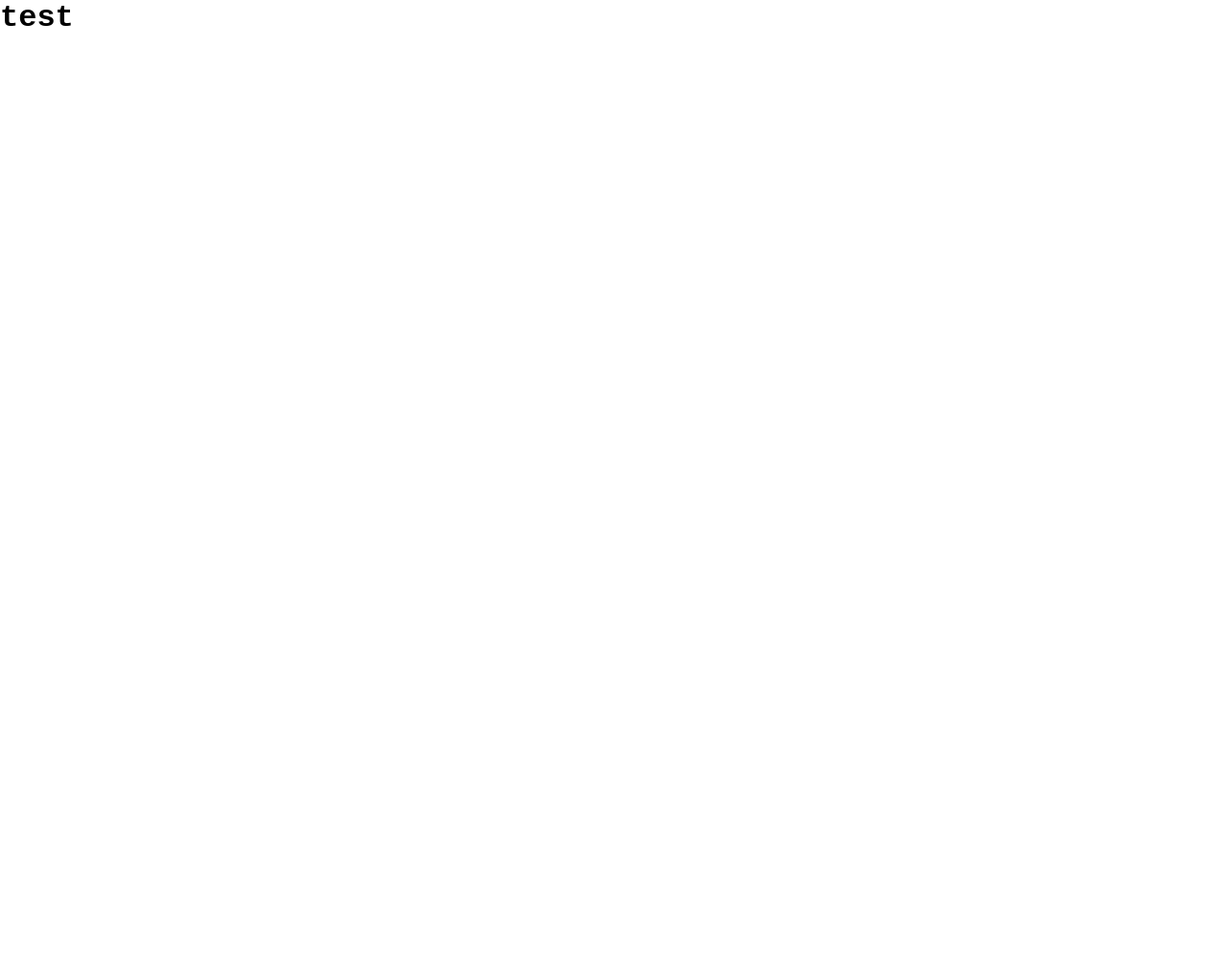
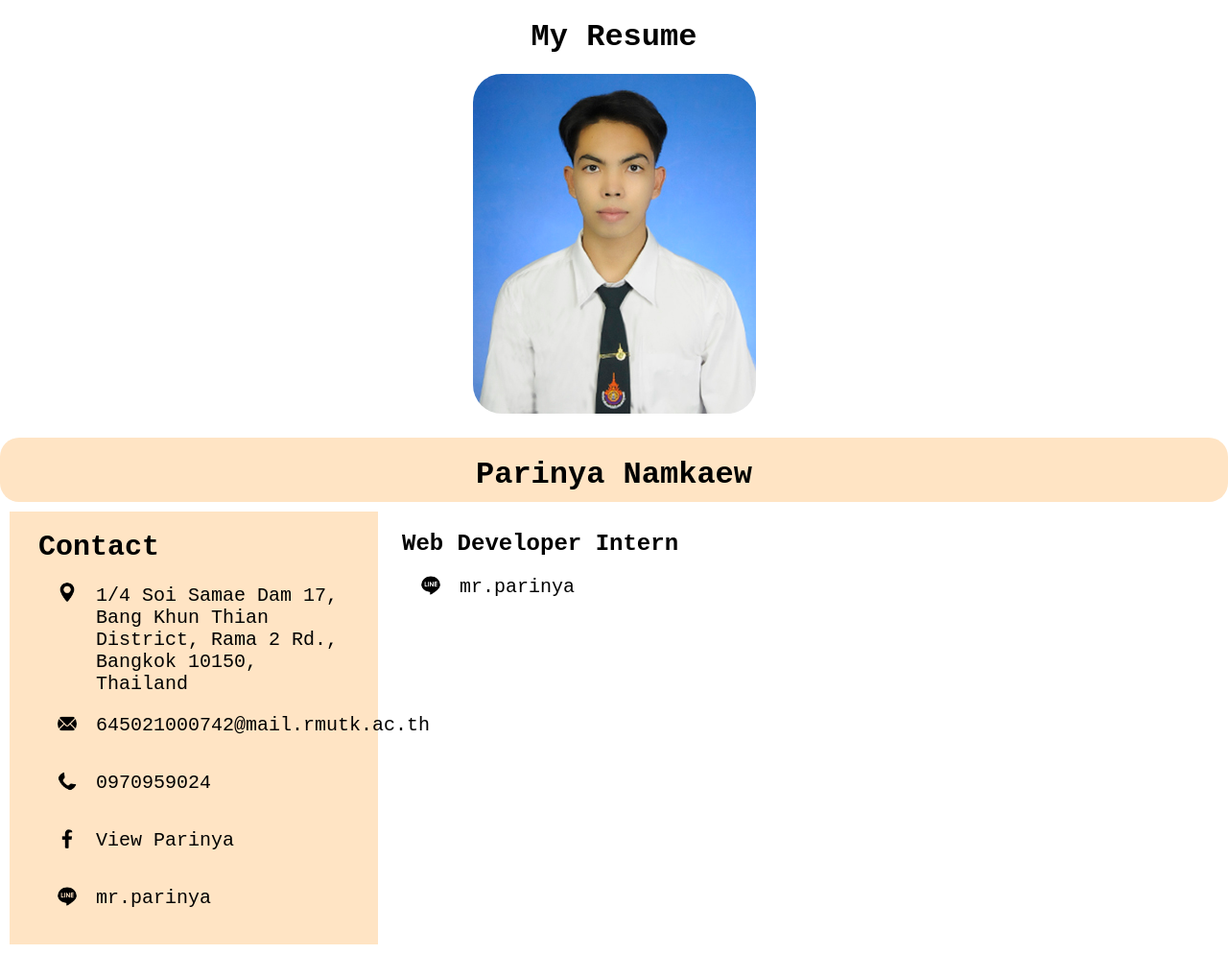
Before and after one commit to parinya742/portfolio-tutorial, a plain HTML site: page index.html in a window 1280 px wide. Shown: the whole page at 96% size. Before the commit the page ends 800 px from the top, so only its background shows below. Drawn offline with Linux system fonts and the light colour scheme.

Commit message:
edit day2
เพิ่มรายละเอียด Contact และจัดเลย์เอาต์

```diff
--- a/index.html
+++ b/index.html
@@ -3,10 +3,60 @@
 <head>
     <meta charset="UTF-8">
     <meta name="viewport" content="width=device-width, initial-scale=1.0">
+
     <link rel="stylesheet" href="/style.css">
     <title>portfolio 1</title>
 </head>
+
 <body>
-    <h1>test</h1>
+    <h1>My Resume</h1>
+    <div class="picture-resume">
+        <img src="/assest/resume.jpg" alt="">
+    </div>
+    <h1 class="name-resume">Parinya Namkaew</h1>
+
+    <div class="container">
+
+
+    <section class="left-menu-bar">
+
+        <div style="text-align: left; " class="contact-menu">
+            <h2 style="font-size: 30px;">Contact</h2>
+
+        <div class="icon-flex">
+            <img style="width: 60px; height: 60px;" src="./assest/maps-and-flags.png" alt="">
+            <p style="padding-left: -15px; padding-top: 22px; font-size: 20px; ">1/4 Soi Samae Dam 17, Bang Khun Thian District, Rama 2 Rd., Bangkok 10150, Thailand</p>
+        </div>
+        <div class="icon-flex">
+            <img style="width: 60px; height: 60px;" src="./assest/email.png" alt="">
+            <p style="font-size: 20px; padding-left: -15px; padding-top: 20px; font-size: 20px; ">645021000742@mail.rmutk.ac.th</p>
+        </div>
+        <div class="icon-flex">
+            <img style="width: 60px; height: 60px;" src="./assest/call.png" alt="">
+            <p style="font-size: 20px; padding-left: -15px; padding-top: 20px; font-size: 20px; ">0970959024</p>
+        </div>
+
+        <div class="icon-flex">
+            <img style="width: 60px; height: 60px;" src="./assest/facebook-app-symbol.png" alt="">
+            <p style="font-size: 20px; padding-left: -15px; padding-top: 20px; font-size: 20px; ">View Parinya</p>
+        </div>
+
+        <div class="icon-flex">
+            <img style="width: 60px; height: 60px;" src="./assest/line.png" alt="">
+            <p style="font-size: 20px; padding-left: -15px; padding-top: 20px; font-size: 20px; ">mr.parinya</p>
+        </div>
+
+        </div>
+
+    </section>
+
+    <section class="right-menu-bar">
+        <h1 style="text-align: left;">Web Developer Intern</h1>
+        <div class="icon-flex">
+            <img style="width: 60px; height: 60px;" src="./assest/line.png" alt="">
+            <p style="font-size: 20px; padding-left: -15px; padding-top: 20px; font-size: 20px; ">mr.parinya</p>
+        </div>
+    </section>
+</div>
 </body>
 </html>
--- a/style.css
+++ b/style.css
@@ -4,3 +4,50 @@
     font-family: 'Courier New', Courier, monospace;
     box-sizing: border-box;
 }
+h1{
+    text-align: center;
+    padding-top: 20px;
+}
+img{
+    border-radius: 50px;
+    padding: 20px;
+}
+.picture-resume{
+    text-align: center;
+
+}
+.name-resume{
+    background-color:bisque;
+    text-align:center;
+    border-radius: 20px;
+    padding-bottom: 10px;
+}
+
+.left-menu-bar{
+        flex:1;
+        max-width: 30%;
+        padding: 20px;
+        padding-left: 30px;
+        background-color:bisque;
+        margin: 10px;
+}
+.right-menu-bar{
+    flex: 3;
+    padding-top: 10px;
+    padding-left: 15px;
+}
+.contact-menu{
+
+}
+span{
+    padding-top: 20px;
+}
+.icon-flex{
+    display: flex;
+}
+
+.container{
+    display: flex;
+    flex-direction: row;
+    align-items: flex-start;
+}
```
Also changed, not shown: assest/call.png (added), assest/email.png (added), assest/facebook-app-symbol.png (added), assest/line.png (added), assest/maps-and-flags.png (added), assest/resume.jpg (added).
